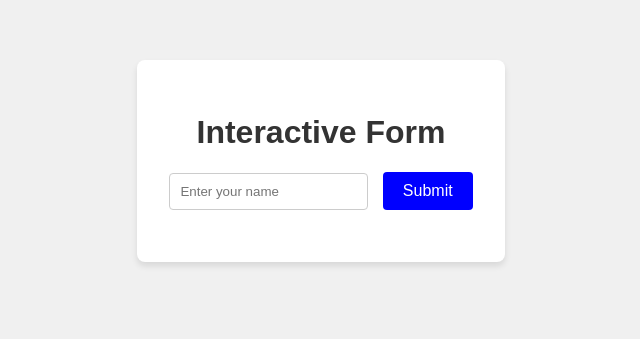
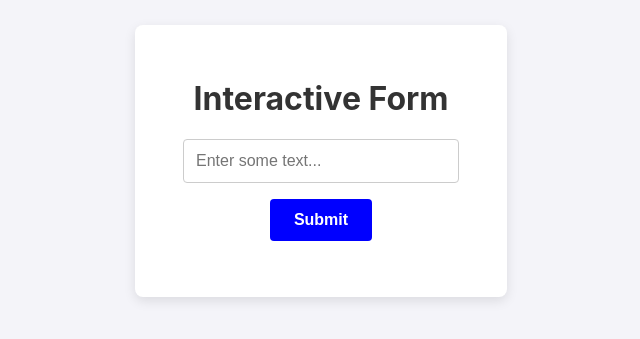
Before and after one commit to 23f1002293/qthprime, a plain HTML site: page index.html in a window 1280 px wide. Shown: the part 239-578 px from the top of the page, without its empty margins (319-959 px from the left). Drawn offline with Linux system fonts and the light colour scheme.

Commit message:
Update index.html

```diff
--- a/index.html
+++ b/index.html
@@ -6,47 +6,50 @@
     <title>Blue Button App</title>
     <style>
         body {
-            font-family: sans-serif;
+            font-family: -apple-system, BlinkMacSystemFont, "Segoe UI", Roboto, Helvetica, Arial, sans-serif;
             display: flex;
             justify-content: center;
             align-items: center;
             height: 100vh;
             margin: 0;
-            flex-direction: column;
-            background-color: #f0f0f0;
+            background-color: #f4f4f9;
         }
         .container {
             text-align: center;
-            padding: 2rem;
+            padding: 2rem 3rem;
+            background-color: white;
             border-radius: 8px;
-            background-color: white;
-            box-shadow: 0 4px 6px rgba(0, 0, 0, 0.1);
+            box-shadow: 0 4px 12px rgba(0, 0, 0, 0.1);
         }
         h1 {
             color: #333;
         }
         input[type="text"] {
-            padding: 10px;
-            margin-right: 10px;
+            padding: 0.75rem;
+            font-size: 1rem;
+            margin-bottom: 1rem;
+            width: 250px;
             border: 1px solid #ccc;
             border-radius: 4px;
         }
-        /* The key requirement: a blue button */
-        .blue-button {
-            background-color: blue;
+        button {
+            padding: 0.75rem 1.5rem;
+            font-size: 1rem;
+            font-weight: bold;
             color: white;
+            background-color: blue; /* Requirement: Blue button */
             border: none;
-            padding: 10px 20px;
             border-radius: 4px;
             cursor: pointer;
-            font-size: 16px;
+            transition: background-color 0.2s;
         }
-        .blue-button:hover {
+        button:hover {
             background-color: darkblue;
         }
         #result {
-            margin-top: 20px;
-            font-size: 18px;
+            margin-top: 1.5rem;
+            font-size: 1.2rem;
+            font-weight: bold;
             color: #555;
         }
     </style>
@@ -55,28 +58,29 @@
     <div class="container">
         <h1>Interactive Form</h1>
         <form id="myForm">
-            <input type="text" id="nameInput" placeholder="Enter your name">
-            <button type="submit" class="blue-button">Submit</button>
+            <input type="text" id="textInput" placeholder="Enter some text...">
+            <br>
+            <button type="submit">Submit</button>
         </form>
         <div id="result"></div>
     </div>
 
     <script>
         document.getElementById('myForm').addEventListener('submit', function(event) {
-            // Prevent the default form submission behavior
+            // Prevent the default form submission behavior (page reload)
             event.preventDefault();
 
             // Get the value from the input field
-            const name = document.getElementById('nameInput').value;
+            const inputValue = document.getElementById('textInput').value;
 
             // Get the result display element
             const resultDiv = document.getElementById('result');
 
-            // Display a message
-            if (name) {
-                resultDiv.textContent = `Hello, ${name}! The button is blue.`;
+            // Display the result or a prompt if input is empty
+            if (inputValue.trim() === '') {
+                resultDiv.textContent = 'Please enter some text.';
             } else {
-                resultDiv.textContent = 'Please enter your name.';
+                resultDiv.textContent = `You entered: ${inputValue}`;
             }
         });
     </script>
```
